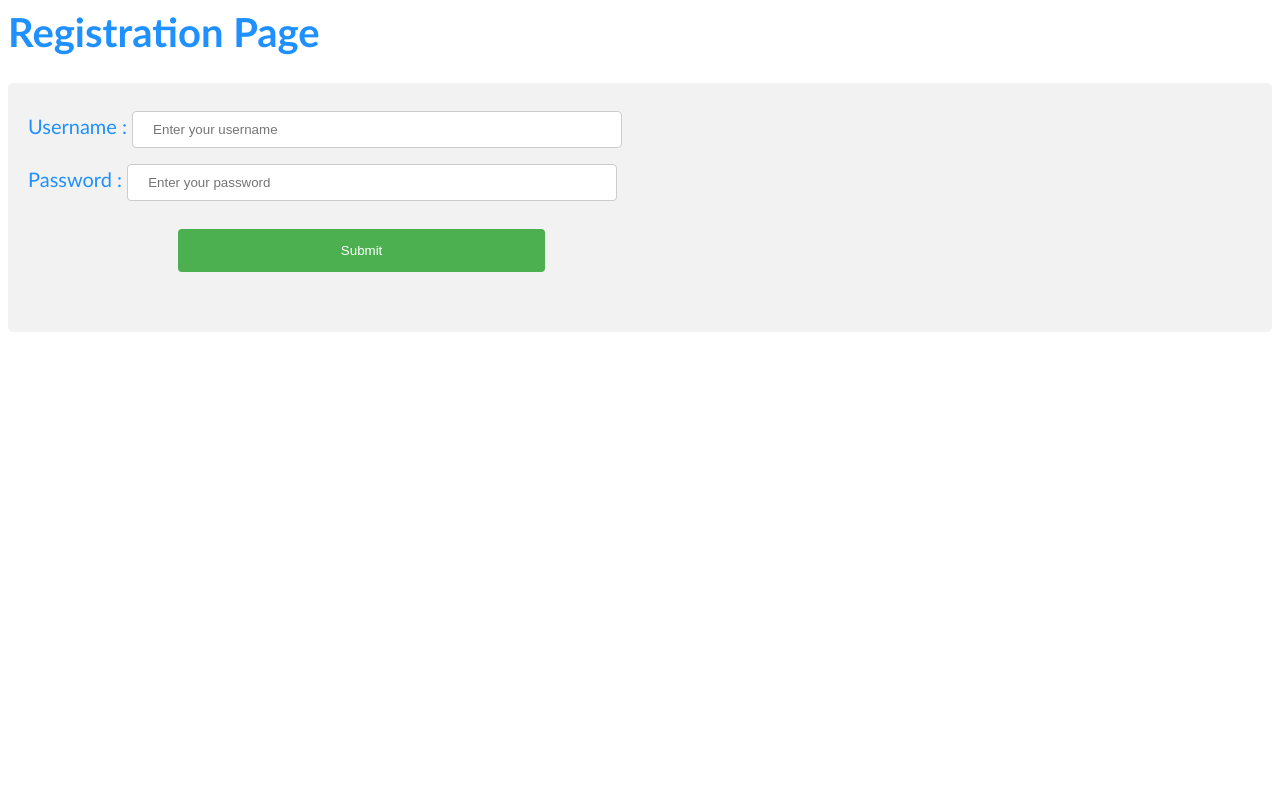
After one commit to rushad7/Home-Network, a Flask app: template templates/registration.html in a window 1280 px wide. The commit adds this page. Run offline with Flask 2, Linux system fonts and the light colour scheme; the template is opened without the code that fills it, so the values that code supplies are empty.

Commit message:
Added registration feature. Changed error messages. Additional log file to keep track of access.

```diff
--- a/server.py
+++ b/server.py
@@ -41,6 +41,13 @@ def home():
     """Login page."""
     return render_template('home.html')
 
+@app.route('/register',  methods=['POST'])
+def register():
+    """Login page via password."""
+    path = request.form['reg']
+    if path == "REGISTER":
+        return render_template('registration.html')
+
 @app.route('/login_pswd',  methods=['POST'])
 def login_pswd():
     """Login page via password."""
@@ -67,6 +74,7 @@ def dashboard():
         login_status = True
         get_my_ip()
         return render_template('front.html')
+    return "</h1>Access Denied. Login to acces your Dashboeard</h1>"
 
 @app.route('/video_feed')
 def video_feed():
--- a/templates/400.html
+++ b/templates/400.html
@@ -1 +1 @@
-<h1>Error 400 : Something went wrong,  please try again later</h1>
+<h1>Error 400 : Something went wrong,  please try again</h1>
--- a/templates/500.html
+++ b/templates/500.html
@@ -1 +1 @@
-<h1>Error 500 : We are facing some issues, please try again later</h1>
+<h1>Error 500 : Oops, something went wrong</h1>
--- a/templates/home.html
+++ b/templates/home.html
@@ -33,6 +33,9 @@ body {
 </style>
 <div><center><h1>WELCOME TO LOCAL HOME NETWORK !</h1></center></div>
   <div class="center">
+ <form action="{{ url_for('register') }}" method="post">
+	<center><button type="submit" name="reg" value="REGISTER" class="btn info">REGISTER</button></center>
+</form>
 <form action="{{ url_for('login_pswd') }}" method="post">
 	<center><button type="submit" name="login_pswd" value="LOGIN WITH USERNAME AND PASSWORD" class="btn info">LOGIN WITH USERNAME AND PASSWORD</button></center>
 </form>
--- /dev/null
+++ b/templates/registration.html
@@ -0,0 +1,60 @@
+<html>
+<head>
+<meta name="viewport" content="width=device-width, initial-scale=1">
+<title>Registration Page</title>
+<style>
+input[type=text], select {
+  width: 40%;
+  padding: 10px 20px;
+  margin: 8px 0;
+  display: inline-block;
+  border: 1px solid #ccc;
+  border-radius: 4px;
+  box-sizing: border-box;
+}
+
+input[type=submit] {
+  width: 30%;
+  background-color: #4CAF50;
+  color: white;
+  padding: 14px 35px;
+  margin: 20px 150px;
+  border: none;
+  border-radius: 4px;
+  cursor: pointer;
+}
+
+input[type=submit]:hover {
+  background-color: #45a049;
+}
+
+div {
+  border-radius: 5px;
+  background-color: #f2f2f2;
+  padding: 20px;
+}
+body {
+		font-family: 'Candara', serif;
+		font-size: 20px;
+		color: dodgerblue;
+		}
+</style>
+<body>
+
+<h1>Registration Page</h1>
+
+<div>
+  <form action="{{ url_for('register') }}"method="post">
+    <label for="username">Username : </label>
+    <input type="text" id="reg_username" name="reg_username" placeholder="Enter your username"></br>
+
+    <label for="password">Password : </label>
+    <input type="text" id="reg_password" name="reg_password" placeholder="Enter your password"></br>
+
+    <input type="submit" name="submit" value="Submit">
+  </form>
+</div>
+
+</body>
+<head>
+</html>
```
Also changed, not shown: 1 other file.
